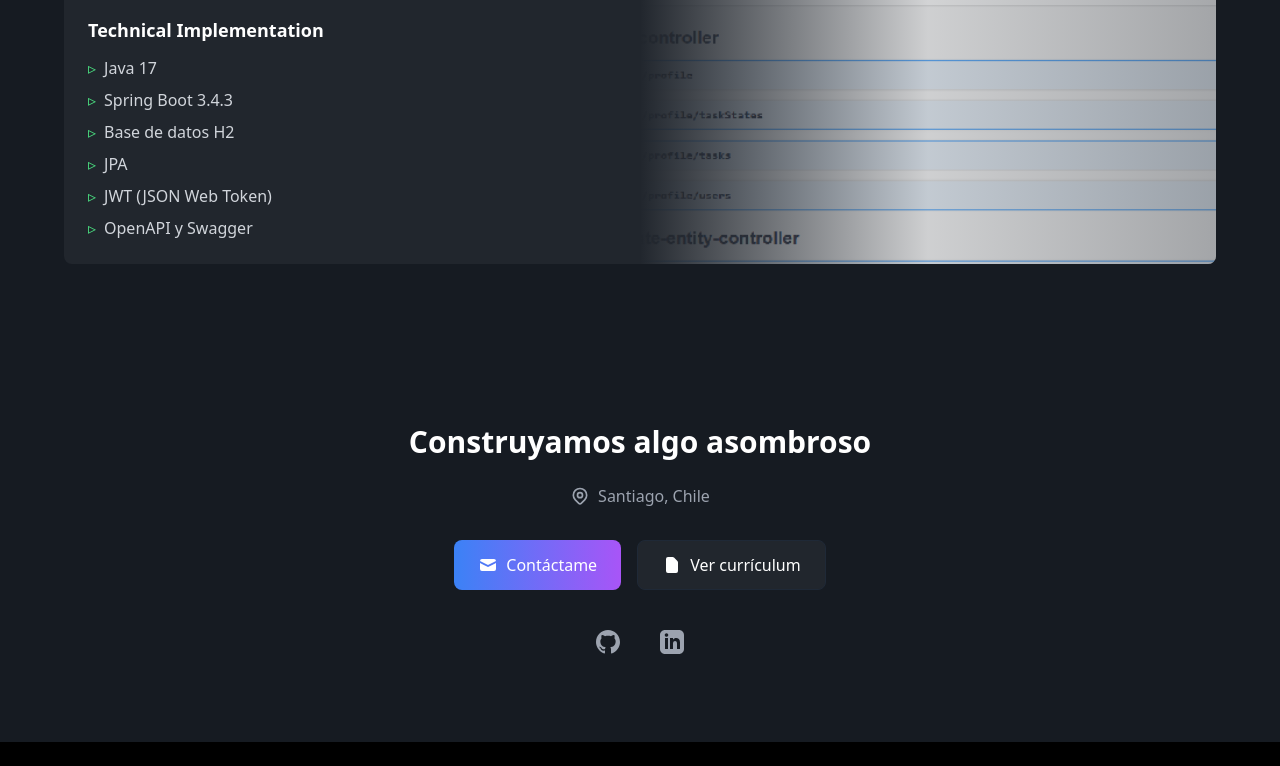
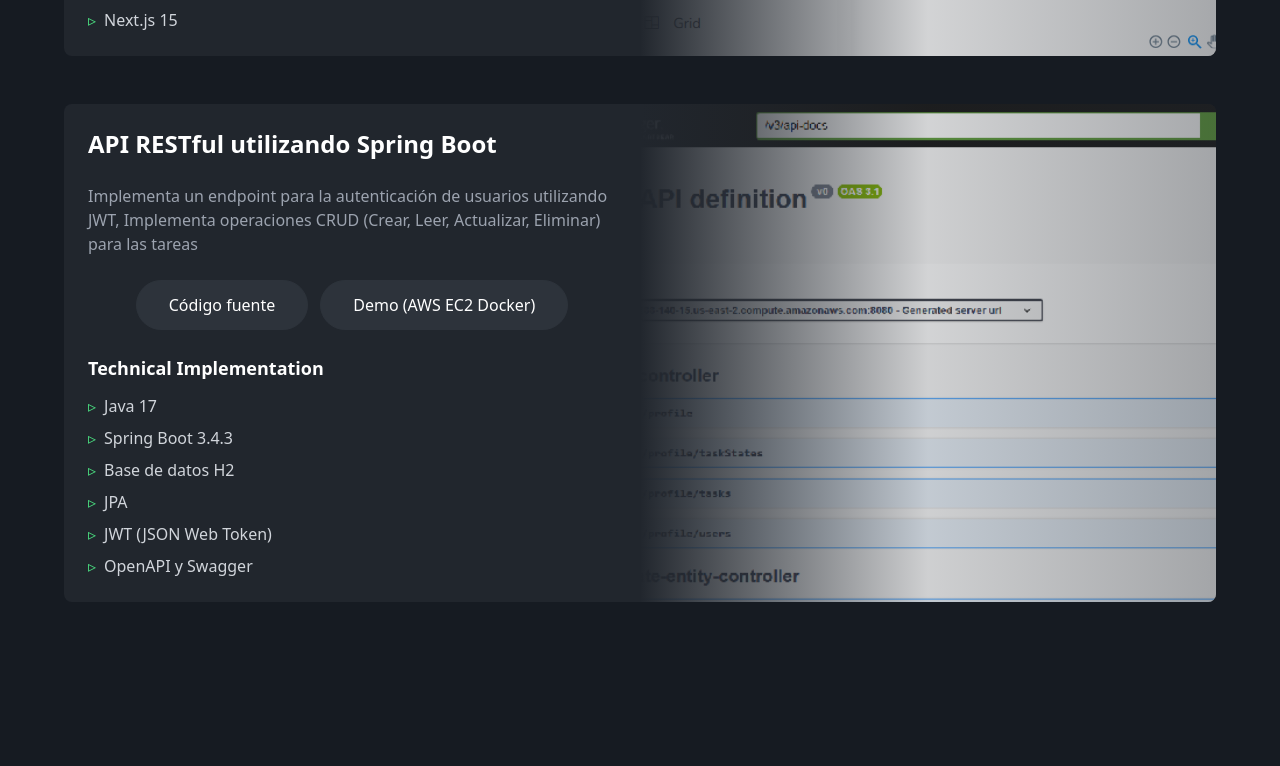
Before and after one commit to rsalgadoc/rsalgadoc.github.io, a Next.js app: page / in a window 1280 px wide. Shown: the part 2738-3504 px from the top of the page. Before the commit the page ends 3480 px from the top, so only its background shows below. Built offline with nearby package versions, Linux system fonts and the light colour scheme.

Commit message:
add new project on next.js

```diff
--- a/app/components/ProjectsSection.tsx
+++ b/app/components/ProjectsSection.tsx
@@ -38,6 +38,16 @@ export const ProjectsSection = () => {
 							],
 							techDetails: ['MongoDB 8.0.9', 'Express.js 5.1.0', 'Angular 19', 'Node.js 22.15.0'],
 							image: '/todo-list-app-mean.png',
+						},
+												{
+							title: 'Next.js Admin Dashboard',
+							description: 'Plantilla de panel de administración para proyecto Next.js',
+							links: [
+								{ name: 'Código fuente', value: 'https://github.com/rsalgadoc/dashboard-next' },
+								{ name: 'Demo (AWS EC2 Docker)', value: 'http://ec2-3-133-140-15.us-east-2.compute.amazonaws.com/dashboard-next/' },
+							],
+							techDetails: ['Next.js 15'],
+							image: '/dashboard-next.png',
 						},
 						{
 							title: 'API RESTful utilizando Spring Boot',
```
Also changed, not shown: public/dashboard-next.png (added).
